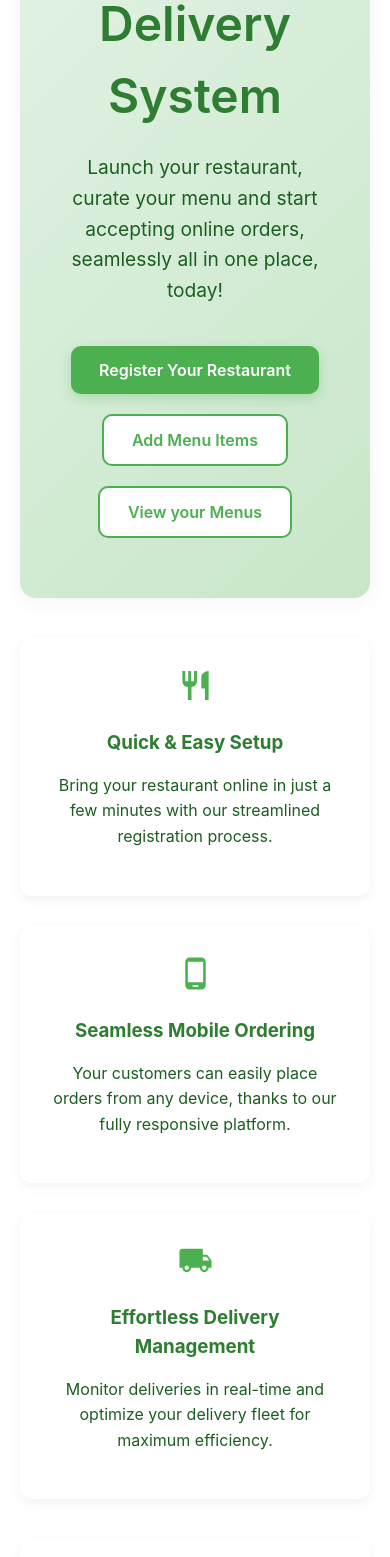
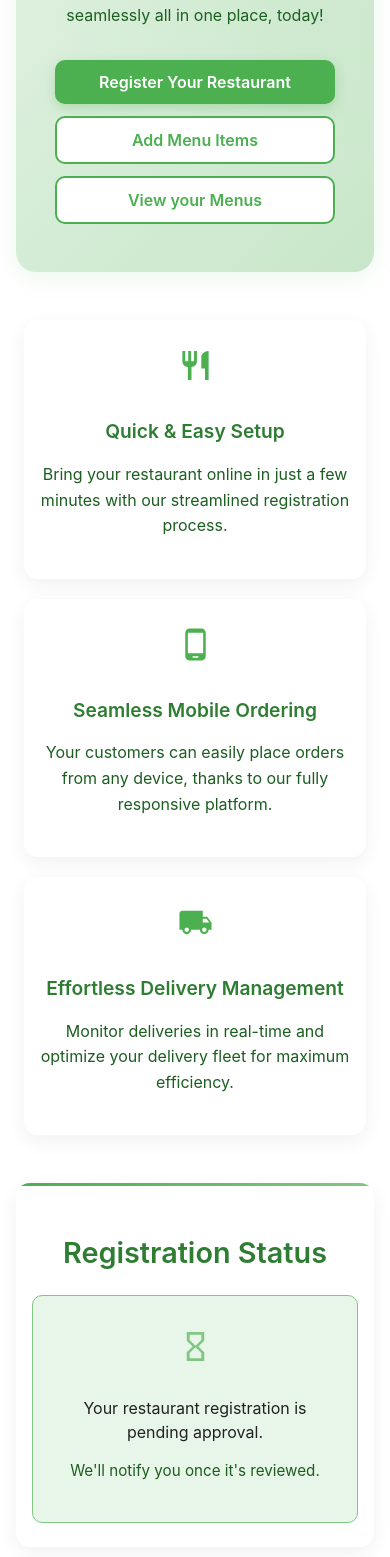
Before and after one commit to JordanCJ7/FoodieFly, a React (Create React App) app in the folder frontend/: page /restaurant-home in a window 390 px wide. Shown: the part 411-1968 px from the top of the page. Built offline with nearby package versions, Linux system fonts and the light colour scheme.

Commit message:
Update Home.css

```diff
--- a/frontend/src/pages/RestaurantAdmin/home/Home.css
+++ b/frontend/src/pages/RestaurantAdmin/home/Home.css
@@ -1,33 +1,55 @@
 /* Base styles */
+.home-container-RA {
+  max-width: 1100px;
+  margin: 0 auto;
+  padding: 16px;
+  animation: fadeIn 0.5s ease-in;
+}
 
-  .home-container-RA {
-    max-width: 1200px;
-    margin: 0 auto;
-    padding: 20px;
+@keyframes fadeIn {
+  from { opacity: 0; transform: translateY(20px); }
+  to { opacity: 1; transform: translateY(0); }
 }
 
 /* Hero section */
 .hero-section-RA {
   background: linear-gradient(135deg, #e8f5e9 0%, #c8e6c9 100%) !important;
-    border-radius: 16px;
-    padding: 60px 40px;
+  border-radius: 20px;
+  padding: 60px 32px;
   text-align: center;
-    margin-bottom: 40px;
-    box-shadow: 0 4px 20px rgba(0, 0, 0, 0.05);
+  margin-bottom: 48px;
+  box-shadow: 0 6px 24px rgba(76, 175, 80, 0.1);
+  position: relative;
+  overflow: hidden;
+}
+
+.hero-section-RA::before {
+  content: '';
+  position: absolute;
+  top: 0;
+  left: 0;
+  right: 0;
+  bottom: 0;
+  background: radial-gradient(circle at top right, rgba(76, 175, 80, 0.1), transparent 70%);
+  pointer-events: none;
 }
 
 .hero-section-RA h1 {
-    font-size: 3rem;
+  font-size: 2.8rem;
   margin-bottom: 20px;
   color: #2e7d32;
+  font-weight: 700;
+  letter-spacing: -0.5px;
+  text-shadow: 0 2px 4px rgba(0, 0, 0, 0.05);
 }
 
 .subtitle-RA {
-    font-size: 1.2rem;
+  font-size: 1.1rem;
   color: #1b5e20;
   max-width: 700px;
   margin: 0 auto 40px;
   line-height: 1.6;
+  font-weight: 400;
 }
 
 /* Button styles */
@@ -35,20 +57,22 @@
   display: flex;
   justify-content: center;
   gap: 20px;
-    margin-top: 30px;
+  margin-top: 32px;
   flex-wrap: wrap;
 }
 
 .primary-button-RA,
 .secondary-button-RA {
-    padding: 14px 28px;
+  padding: 12px 24px;
   font-size: 1rem;
   font-weight: 600;
   border-radius: 10px;
   cursor: pointer;
-    transition: all 0.3s ease;
+  transition: all 0.3s cubic-bezier(0.4, 0, 0.2, 1);
   border: none;
   outline: none;
+  position: relative;
+  overflow: hidden;
 }
 
 .primary-button-RA {
@@ -63,6 +87,10 @@
   box-shadow: 0 6px 16px rgba(76, 175, 80, 0.4);
 }
 
+.primary-button-RA:active {
+  transform: translateY(0);
+}
+
 .secondary-button-RA {
   background-color: white;
   color: #4caf50;
@@ -72,63 +100,112 @@
 .secondary-button-RA:hover {
   background-color: #e8f5e9;
   transform: translateY(-2px);
+  box-shadow: 0 4px 12px rgba(76, 175, 80, 0.1);
+}
+
+.secondary-button-RA:active {
+  transform: translateY(0);
 }
 
 /* Features section */
 .features-section {
   display: grid;
-    grid-template-columns: repeat(auto-fit, minmax(300px, 1fr));
-    gap: 30px;
-    margin-bottom: 40px;
+  grid-template-columns: repeat(auto-fit, minmax(280px, 1fr));
+  gap: 32px;
+  margin-bottom: 48px;
+  padding: 0 16px;
 }
 
 .feature {
   background-color: white;
-    padding: 30px;
-    border-radius: 12px;
+  padding: 32px 24px;
+  border-radius: 14px;
   text-align: center;
-    box-shadow: 0 4px 12px rgba(0, 0, 0, 0.05);
-    transition: transform 0.3s ease;
+  box-shadow: 0 6px 20px rgba(0, 0, 0, 0.06);
+  transition: all 0.3s cubic-bezier(0.4, 0, 0.2, 1);
+  position: relative;
+  overflow: hidden;
+}
+
+.feature::before {
+  content: '';
+  position: absolute;
+  top: 0;
+  left: 0;
+  right: 0;
+  height: 3px;
+  background: linear-gradient(90deg, #4caf50, #81c784);
+  opacity: 0;
+  transition: opacity 0.3s ease;
 }
 
 .feature:hover {
-    transform: translateY(-5px);
+  transform: translateY(-6px);
+  box-shadow: 0 10px 28px rgba(0, 0, 0, 0.08);
+}
+
+.feature:hover::before {
+  opacity: 1;
 }
 
 .feature-icon {
   margin-bottom: 20px;
   color: #4caf50;
+  font-size: 2.2rem !important;
+  transition: transform 0.3s ease;
+}
+
+.feature:hover .feature-icon {
+  transform: scale(1.1);
 }
 
 .feature h3 {
-    margin-bottom: 15px;
+  margin-bottom: 12px;
   color: #2e7d32;
+  font-size: 1.2rem;
+  font-weight: 600;
 }
 
 .feature p {
   color: #1b5e20;
   line-height: 1.6;
+  font-size: 1rem;
 }
 
 /* Registration status section */
 .registration-status {
   background-color: white;
-    padding: 30px;
-    border-radius: 12px;
-    margin-bottom: 40px;
-    box-shadow: 0 4px 12px rgba(0, 0, 0, 0.05);
+  padding: 32px;
+  border-radius: 14px;
+  margin-bottom: 48px;
+  box-shadow: 0 6px 20px rgba(0, 0, 0, 0.06);
+  position: relative;
+  overflow: hidden;
+}
+
+.registration-status::before {
+  content: '';
+  position: absolute;
+  top: 0;
+  left: 0;
+  right: 0;
+  height: 3px;
+  background: linear-gradient(90deg, #4caf50, #81c784);
 }
 
 .registration-status h2 {
   margin-bottom: 20px;
   text-align: center;
   color: #2e7d32;
+  font-size: 1.8rem;
+  font-weight: 600;
 }
 
 .status-indicator {
-    padding: 20px;
-    border-radius: 8px;
+  padding: 24px;
+  border-radius: 10px;
   text-align: center;
+  transition: all 0.3s ease;
 }
 
 .status-indicator.pending {
@@ -148,7 +225,8 @@
 
 .status-icon {
   display: block;
-    margin-bottom: 15px;
+  margin-bottom: 16px;
+  font-size: 2.5rem !important;
 }
 
 .icon-approved {
@@ -164,33 +242,50 @@
 }
 
 .status-message {
-    margin-top: 10px;
-    font-size: 0.9rem;
+  margin-top: 12px;
+  font-size: 0.95rem;
   color: #1b5e20;
+  line-height: 1.5;
 }
 
 /* Admin section */
 .admin-section {
   background-color: #f5f5f5;
-    padding: 30px;
-    border-radius: 12px;
+  padding: 32px;
+  border-radius: 14px;
   text-align: center;
+  position: relative;
+  overflow: hidden;
+}
+
+.admin-section::before {
+  content: '';
+  position: absolute;
+  top: 0;
+  left: 0;
+  right: 0;
+  height: 3px;
+  background: linear-gradient(90deg, #4caf50, #81c784);
 }
 
 .admin-section h2 {
-    margin-bottom: 15px;
+  margin-bottom: 16px;
   color: #2e7d32;
+  font-size: 1.8rem;
+  font-weight: 600;
 }
 
 .admin-section p {
   color: #1b5e20;
   margin-bottom: 20px;
+  font-size: 1rem;
+  line-height: 1.5;
 }
 
 .admin-buttons {
   display: flex;
   justify-content: center;
-    gap: 15px;
+  gap: 16px;
   flex-wrap: wrap;
 }
 
@@ -199,37 +294,79 @@
   background-color: #4caf50 !important;
   color: white;
   border: none;
-    border-radius: 6px;
+  border-radius: 10px;
   cursor: pointer;
-    transition: background-color 0.3s ease;
+  transition: all 0.3s cubic-bezier(0.4, 0, 0.2, 1);
+  font-size: 1rem;
+  font-weight: 600;
+  box-shadow: 0 4px 12px rgba(76, 175, 80, 0.2);
 }
 
 .admin-button:hover {
-    background-color: #43a047;
+  background-color: #43a047 !important;
+  transform: translateY(-2px);
+  box-shadow: 0 6px 16px rgba(76, 175, 80, 0.3);
+}
+
+.admin-button:active {
+  transform: translateY(0);
+}
+
+/* Loading indicator */
+.loading-indicator {
+  display: flex;
+  flex-direction: column;
+  align-items: center;
+  justify-content: center;
+  min-height: 160px;
+  color: #4caf50;
+  animation: pulse 1.5s infinite;
+}
+
+@keyframes pulse {
+  0% { opacity: 0.6; }
+  50% { opacity: 1; }
+  100% { opacity: 0.6; }
 }
 
 /* Responsive styles */
 @media (max-width: 768px) {
-    .hero-section {
-      padding: 40px 20px;
+  .hero-section-RA {
+    padding: 48px 20px;
   }
 
-    .hero-section h1 {
+  .hero-section-RA h1 {
     font-size: 2.2rem;
   }
 
-    .subtitle {
+  .subtitle-RA {
     font-size: 1rem;
+    margin-bottom: 32px;
   }
 
-    .cta-buttons {
+  .cta-buttons-RA {
     flex-direction: column;
     align-items: center;
+    gap: 12px;
   }
 
-    .primary-buttonA,
-    .secondary-button {
+  .primary-button-RA,
+  .secondary-button-RA {
     width: 100%;
-      max-width: 300px;
+    max-width: 280px;
+  }
+
+  .features-section {
+    gap: 20px;
+    padding: 0 8px;
+  }
+
+  .feature {
+    padding: 24px 16px;
+  }
+
+  .registration-status,
+  .admin-section {
+    padding: 24px 16px;
   }
 }
```
Lines whose indentation alone changed are shown as unchanged.
